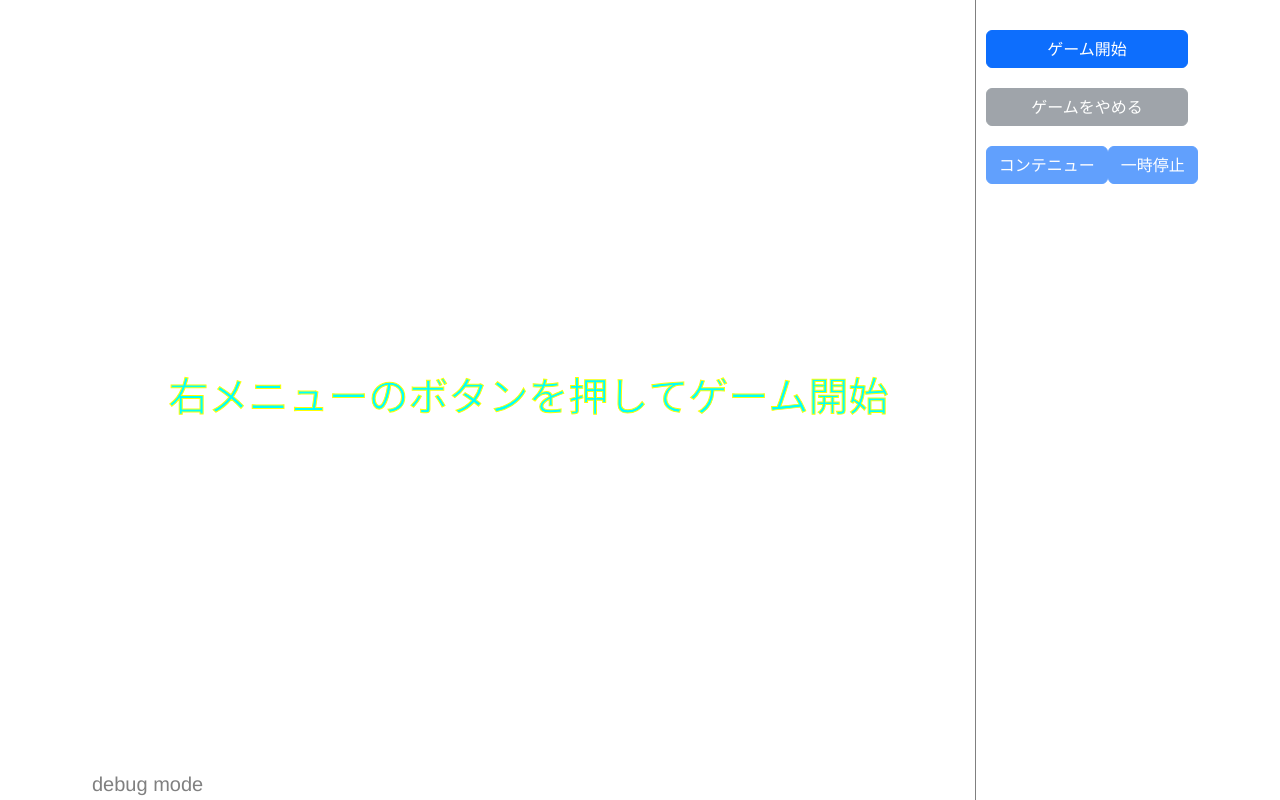
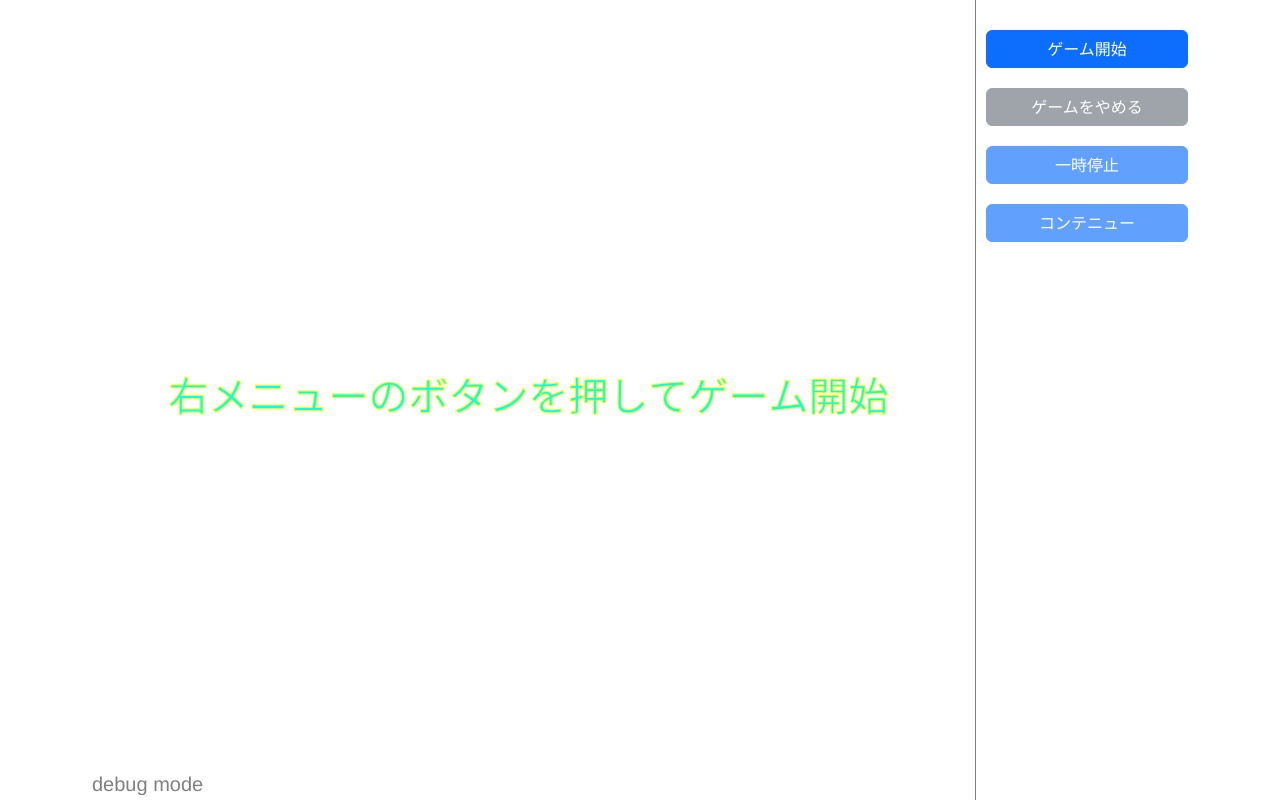
Before and after one commit to hm0139/tetris, a plain HTML site: page index.html in a window 1280 px wide. Drawn offline with nearby package versions, Linux system fonts and the light colour scheme.

Commit message:
ボタン・フィールドの位置調整

```diff
--- a/index.html
+++ b/index.html
@@ -28,9 +28,11 @@
         <div class="ui-item center">
           <input type="button" value="ゲームをやめる" id="game-cancel-btn" class="btn btn-secondary w-100" disabled />
         </div>
-        <div class="ui-item space-around">
-          <input type="button" value="コンテニュー" id="continue-btn" class="btn btn-primary" disabled />
-          <input type="button" value="一時停止" id="game-pause" class="btn btn-primary" disabled />
+        <div class="ui-item center">
+          <input type="button" value="一時停止" id="game-pause" class="btn btn-primary w-100" disabled />
+        </div>
+        <div class="ui-item center">
+          <input type="button" value="コンテニュー" id="continue-btn" class="btn btn-primary w-100" disabled />
         </div>
       </div>
     </div>
--- a/src/constval.js
+++ b/src/constval.js
@@ -11,7 +11,7 @@ export const BLOCK_SIZE = 25; //ブロック一つの大きさ(px)
 
 //フィールドの位置(px)
 export const FIELD_POSITION_X = 100;
-export const FIELD_POSITION_Y = 100;
+export const FIELD_POSITION_Y = 40;
 
 //操作中のテトリミノのを保持する配列の大きさ(縦X横)
 export const TETRIMINO_FIELD = 4;
```
